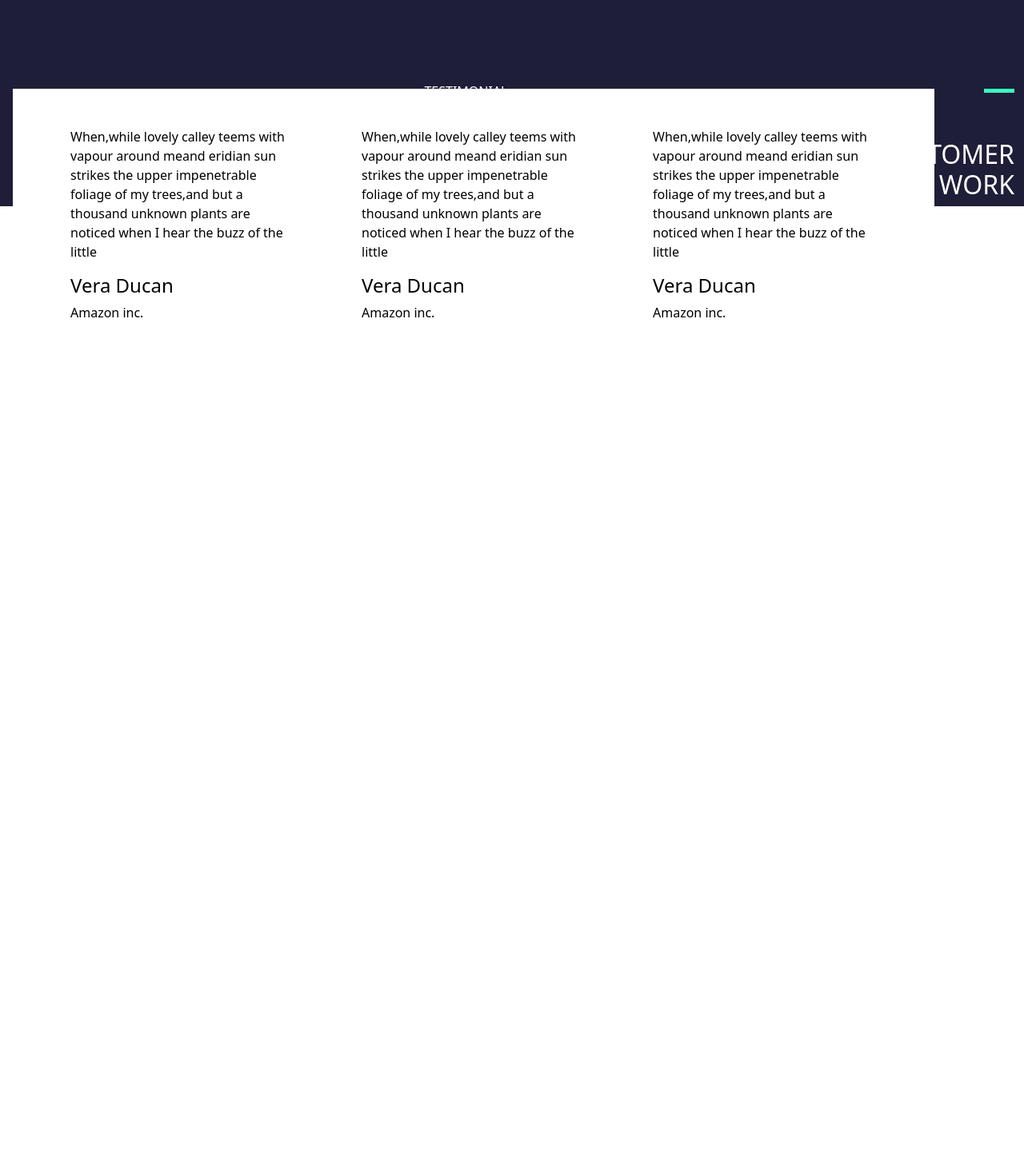
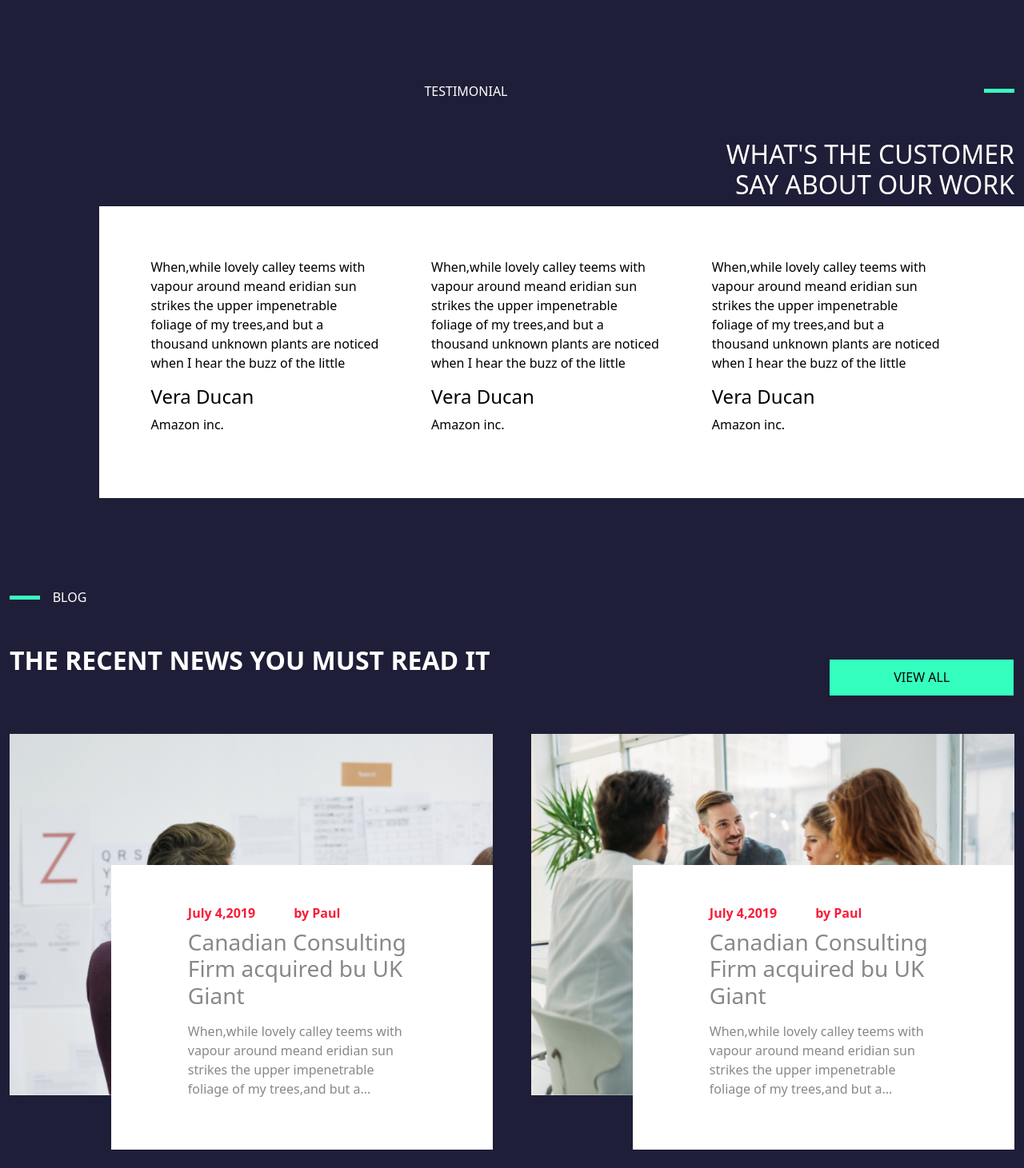
Before and after one commit to CatalanoLorenzo/proj-html-vuejs, a Vue app: page / in a window 1280 px wide. Shown: the part 3829-5290 px from the top of the page at 80% size. Before the commit the page ends 4296 px from the top, so only its background shows below. Built offline with nearby package versions, Linux system fonts and the light colour scheme.

Commit message:
add section blog

```diff
--- a/src/assets/scss/app.scss
+++ b/src/assets/scss/app.scss
@@ -77,8 +77,10 @@ header {
 
 main {
     background-color: $bg-grey-3 ;
+
     .home {
         background-color: $bg-white;
+
         .decoration_line {
             background-color: #39FFBF;
             top: 25%;
@@ -86,24 +88,29 @@ main {
             height: 5px;
             width: 58%;
         }
+
         .container {
             max-width: 1600px;
+
             .row {
                 .col {
                     .circle {
                         width: 4rem;
                         height: 4rem;
+
                         svg {
                             object-fit: contain;
+
                             g {
                                 fill: $text-red;
                             }
                         }
                     }
+
                     .text_area {
                         width: 100%;
-                        ove
-                        img{
+
+                        ove img {
                             object-fit: contain;
                             width: 100%;
                         }
@@ -113,16 +120,19 @@ main {
         }
 
     }
-    .about{
+
+    .about {
         color: $text-white;
-        .top{
-            .container-fluid{
-                .row{
-                    .col{
-                        .text_area{
+
+        .top {
+            .container-fluid {
+                .row {
+                    .col {
+                        .text_area {
                             width: 45%;
-                            .b_title{
-                                .decoration_line{
+
+                            .b_title {
+                                .decoration_line {
                                     height: 5px;
                                     background-color: #39FFBF;
                                     width: 13%;
@@ -134,85 +144,150 @@ main {
             }
 
         }
-        .bottom{
+
+        .bottom {
             width: 90%;
             background-color: $bg-gren-2 ;
             color: $text-grey-10;
-            button{
-                background-color:$bg-red ;
+
+            button {
+                background-color: $bg-red ;
                 color: $text-white;
                 right: 0;
             }
         }
     }
+
     .projects {
-        .container{
+        .container {
             max-width: 1600px;
 
-            .b_title{
-                .decoration_line{
+            .b_title {
+                .decoration_line {
                     height: 5px;
                     background-color: #39FFBF;
                     width: 2%;
                 }
             }
-            h2{
 
-            }
-            .button_left{
+            h2 {}
+
+            .button_left {
                 background-color: $bb-gre-2;
-                svg{
+
+                svg {
                     width: 25px;
                     height: 25px;
                     fill: $fill-white;
                 }
             }
-            .button_right{
+
+            .button_right {
                 background-color: $bb-gre-2;
-                svg{
+
+                svg {
                     width: 25px;
                     height: 25px;
                     fill: $fill-white;
                 }
             }
-            .carousel{
-                img{
+
+            .carousel {
+                img {
                     width: 100%;
                 }
             }
         }
+
         color: $text-white;
 
     }
+
     .services {
         color: $bg-white;
-        .container-fluid{
+
+        .container-fluid {
             max-width: 1600px;
-            .row{
-                .col{
-                    .b_title{
+
+            .row {
+                .col {
+                    .b_title {
                         width: 60%;
-                        .decoration_line{
+
+                        .decoration_line {
                             height: 5px;
                             background-color: #39FFBF;
                             width: 5%;
                         }
                     }
-                    h2{
+
+                    h2 {
                         width: 30%;
                     }
                 }
-                .show_badges{
-                    top: 20%;
-                    width: 90%;
-                    background-color: $bg-white;
-                    color: $text-grey-10;
+
+
+            }
+
+        }
+        .show_badges {
+
+            color: $text-grey-10;
+            max-width: 100%;
+            .row {
+                width: 92%;
+                background-color: $bg-white;
+                .col {
+                    .bage{
+                        width: 29%;
+                    }
                 }
             }
 
         }
     }
+
     .blog {
-        max-width: 1600px;
+        color: $bg-white;
+        .container{
+            max-width: 1600px;
+            .row{
+                .col{
+                    .b_title {
+                        width: 60%;
+
+                        .decoration_line {
+                            height: 5px;
+                            background-color: #39FFBF;
+                            width: 5%;
+                        }
+                    }
+                    button {
+                        color: $text-grey-10;
+                        background-color: $bg-gren-2;
+                        width: 230px;
+                        height: 45px;
+                        right: 1%;
+                        bottom: 0;
+                    }
+                    .post{
+                        width: 50%;
+                        img{
+                            width: 100%;
+                        }
+                        .info{
+                            background-color: $bg-white ;
+                            color: $text-grey-3 ;
+                            width: 79%;
+                            bottom: -15%;
+                            right: 0;
+                            span{
+                                color: $text-red ;
+                            }
+                        }
+                    }
+                }
+            }
+        }
     }
 }
--- a/src/components/PageMain.vue
+++ b/src/components/PageMain.vue
@@ -2,13 +2,15 @@
 import AboutMenu from '../data/AboutMenu'
 import ImgCarousel from '../data/imgcarousel'
 import ServiceBages from '../data/ServiceBages'
+import BlogPosts from '../data/BlogPosts'
 export default {
     name: 'PageMain',
     data() {
         return {
             dataAboutMenu: AboutMenu,
             dataImgCarousel: ImgCarousel,
-            dataServiceBages: ServiceBages
+            dataServiceBages: ServiceBages,
+            dataBlogPosts: BlogPosts
         }
     },
 }
@@ -131,7 +133,7 @@ export default {
         </section>
         <section class="services">
             <div class="container-fluid m-auto">
-                <div class="row flex-column position-relative ">
+                <div class="row flex-column  ">
                     <div class="col align-items-end flex-column d-flex">
                         <div class="b_title d-flex align-items-center justify-content-between py-5">
                             <span class="px-3">TESTIMONIAL</span>
@@ -139,11 +141,13 @@ export default {
                         </div>
                         <h2 class=" text-end">WHAT'S THE CUSTOMER SAY ABOUT OUR WORK</h2>
                     </div>
-                    <div class="col show_badges position-absolute p-0 m-3">
-                        <div class="container mx-0">
-                            <div class="row px-4">
-                                <div class="col py-5 px-5" v-for="badge in dataServiceBages">
-                                    <div class="bage">
+
+                </div>
+            </div>
+            <div class="container show_badges d-flex justify-content-end">
+                <div class="row p-5 ">
+                    <div class="col  gap-5 d-flex p-2">
+                        <div class="bage p-2" v-for="badge in dataServiceBages">
                             <p class="text">{{ badge.text }}</p>
                             <h4>{{ badge.title }}</h4>
                             <p>{{ badge.subTitle }}</p>
@@ -151,12 +155,30 @@ export default {
                     </div>
                 </div>
             </div>
-
+        </section>
+        <section class="blog">
+            <div class="container position-relative py-5">
+                <div class="row flex-column">
+                    <div class="col position-relative py-3">
+                        <div class="b_title d-flex align-items-center  py-5">
+                            <div class="decoration_line"></div>
+                            <span class="px-3">BLOG</span>
                         </div>
-
+                        <h2><strong>THE RECENT NEWS YOU MUST READ IT</strong></h2>
+                        <button class="border-0 position-absolute">VIEW ALL</button>
+                    </div>
+                    <div class="col d-flex gap-5 py-5">
+                        <div class="post position-relative" v-for="post in dataBlogPosts">
+                            <img :src="post.url" alt="post.title">
+                            <div class="info position-absolute p-5">
+                                <span class="px-5 py-2"><strong>{{post.data}}</strong></span><span ><strong>by {{post.autor}}</strong></span>
+                                <h3 class="px-5 py-2">{{ post.title }}</h3>
+                                <p class="px-5">{{ post.text }}</p>
+                            </div>
+                        </div>
+                    </div>
                 </div>
             </div>
         </section>
-        <section class="blog"></section>
     </main>
 </template>
--- /dev/null
+++ b/src/data/BlogPosts.js
@@ -0,0 +1,16 @@
+export default[
+    {
+        url:'src/assets/img/startup-business-people-and-strategy-board-PAJ3P9K-1390x1042.jpg',
+        data:'July 4,2019',
+        autor: 'Paul',
+        title: 'Canadian Consulting Firm acquired bu UK Giant',
+        text:'When,while lovely calley teems with vapour around meand eridian sun strikes the upper impenetrable foliage of my trees,and but a...'
+    },
+    {
+        url:'src/assets/img/business-people-working-together-on-project-and-5FHSKBL-1390.jpg',
+        data:'July 4,2019',
+        autor: 'Paul',
+        title: 'Canadian Consulting Firm acquired bu UK Giant',
+        text:'When,while lovely calley teems with vapour around meand eridian sun strikes the upper impenetrable foliage of my trees,and but a...'
+    },
+]
```
Lines whose indentation alone changed are shown as unchanged.
